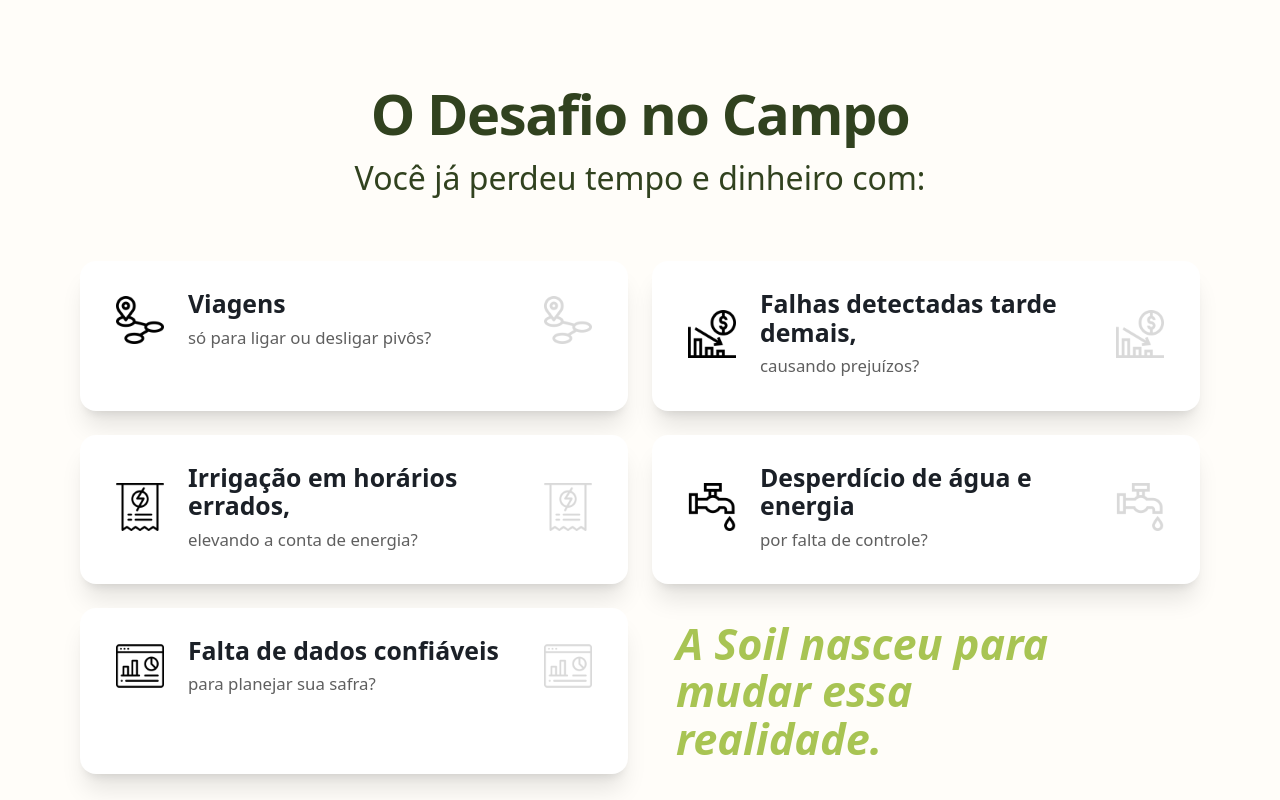
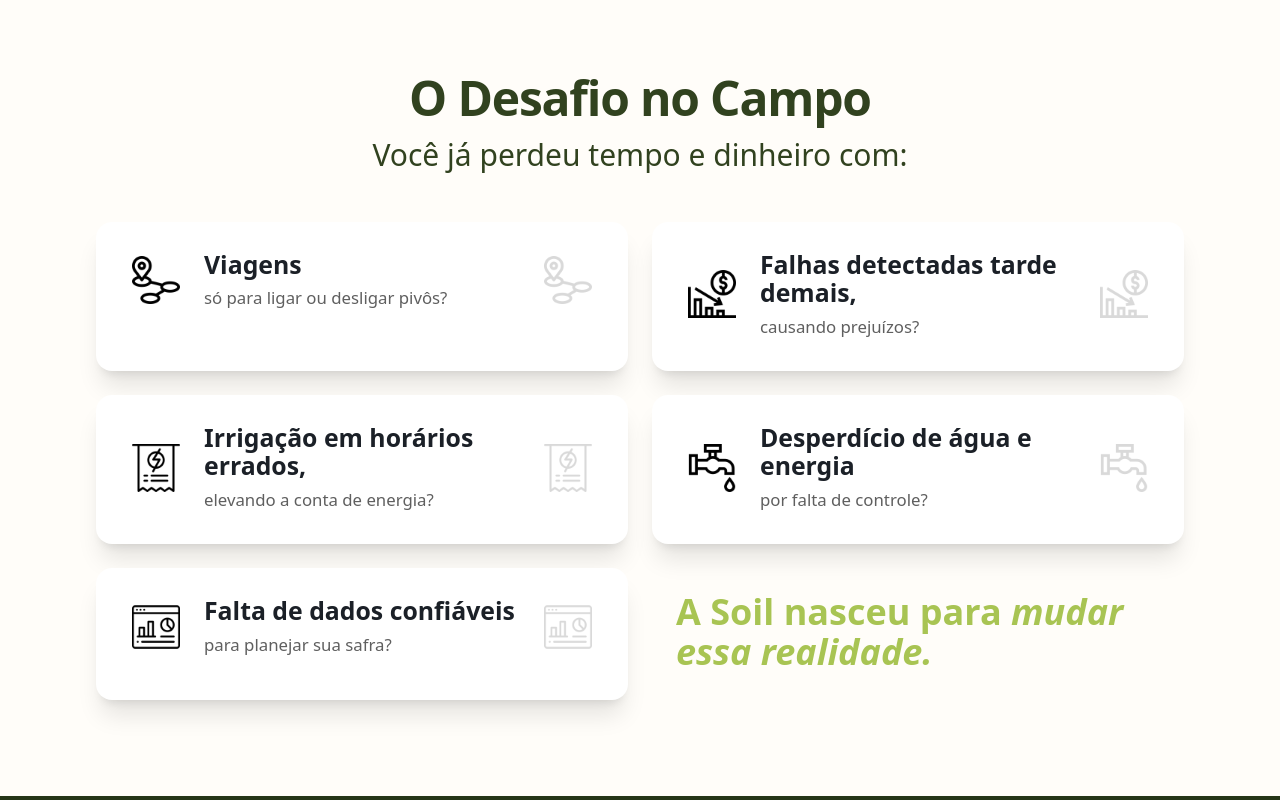
Before and after one commit to lucas-caetano-reis/desafio-estagio-soil, a Next.js app: page / in a window 1280 px wide. Shown: the part 760-1560 px from the top of the page. Built offline with nearby package versions, Linux system fonts and the light colour scheme.

Commit message:
refactor: Refatorando as classes da ChallengeSection

```diff
--- a/src/sections/ChallengesSection/index.tsx
+++ b/src/sections/ChallengesSection/index.tsx
@@ -38,33 +38,29 @@
   return (
     <section
       className={clsx(
-        "w-full bg-[#fffdf9]",
-        "px-6 py-16",
-        "sm:px-8 sm:py-20",
-        "lg:px-16 lg:py-24",
-        "xl:px-20 xl:py-28",
+        "bg-[#fffdf9]",
+        "px-8 py-16",
+        "sm:px-12 sm:py-20",
+        "md:px-16 md:py-24",
+        "lg:px-20",
+        "xl:px-24",
       )}
     >
-      <div className="mx-auto flex flex-col w-full max-w-7xl items-center">
-        <header className="max-w-4xl text-center text-[#31421f]">
+      <div className="mx-auto flex flex-col items-center">
+        <header className="w-auto text-center text-[#31421f]">
           <h2
             className={clsx(
-              "font-bold",
-              "leading-[1.05] tracking-tight",
-              "text-[2.3rem]",
-              "sm:text-[2.9rem]",
-              "lg:text-[3.5rem]",
+              "leading-tight tracking-tight",
+              "text-4xl lg:text-5xl",
             )}
           >
-            O Desafio no Campo
+            <strong>O Desafio no Campo</strong>
           </h2>
 
           <p
             className={clsx(
-              "mt-4 leading-[1.2]",
-              "text-[1.35rem]",
-              "sm:text-[1.7rem]",
-              "lg:text-[2rem]",
+              "mt-2 leading-tight",
+              "text-xl sm:text-2xl lg:text-3xl",
             )}
           >
             Você já perdeu tempo e dinheiro com:
@@ -73,8 +69,9 @@
 
         <div
           className={clsx(
-            "w-full mt-12 grid grid-cols-1 gap-5",
-            "lg:mt-16 lg:grid-cols-2 lg:gap-6",
+            "mt-12",
+            "grid grid-cols-1 lg:grid-cols-2",
+            "gap-4 lg:gap-6",
           )}
         >
           {challenges.map((challenge) => (
@@ -84,25 +81,16 @@
             />
           ))}
 
-          <div
+          <p
             className={clsx(
-              "flex items-center",
-              "px-2 py-3",
-              "lg:px-6",
+              "w-auto",
+              "px-6 py-6",
+              "text-[#a8c453] font-bold",
+              "text-3xl sm:text-4xl",
             )}
           >
-            <p
-              className={clsx(
-                "max-w-[18ch] text-left text-[2rem] font-bold leading-[1.1]",
-                "text-[#a8c453]",
-                "sm:text-[2.3rem]",
-                "lg:text-[2.7rem]",
-                "italic",
-              )}
-            >
-              A Soil nasceu para mudar essa realidade.
-            </p>
-          </div>
+            A Soil nasceu para <em>mudar essa realidade.</em>
+          </p>
         </div>
       </div>
     </section>
```
